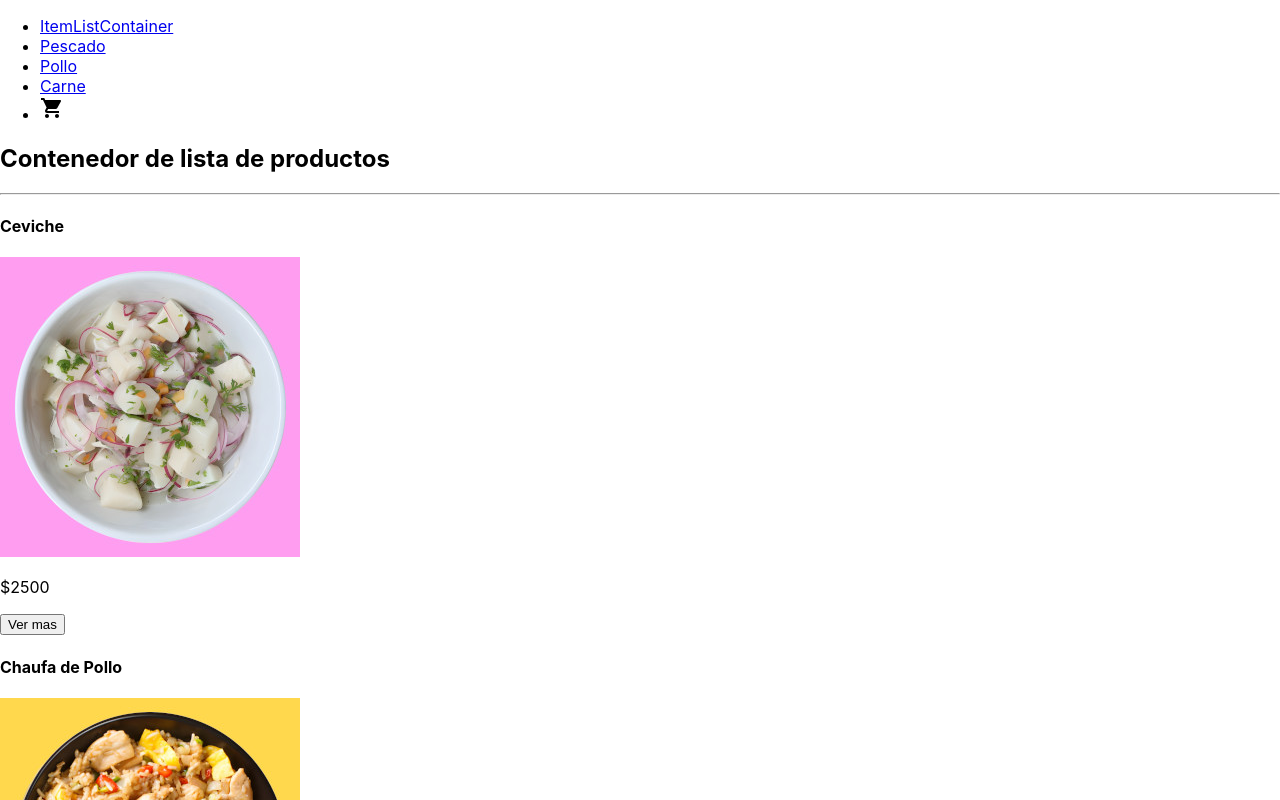
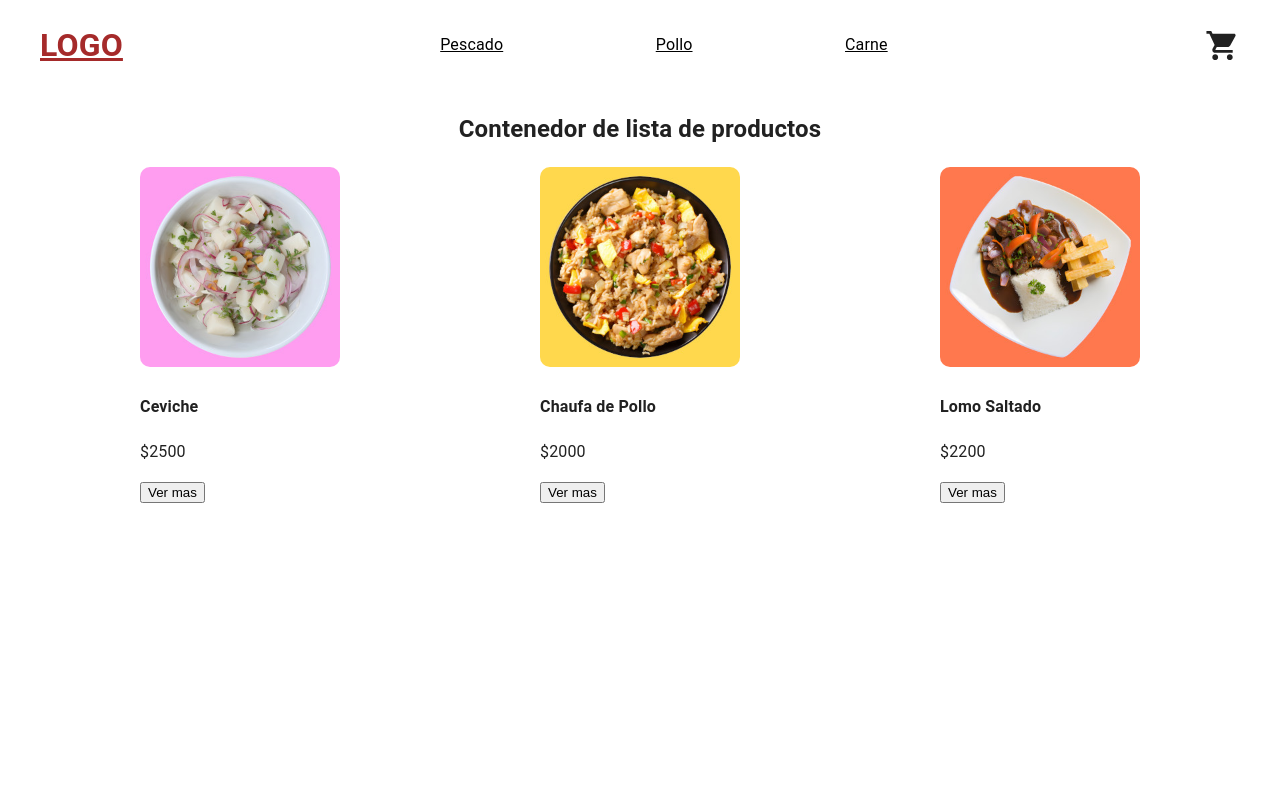
Before and after one commit to LuchoHuayta/ReactCart, a React (Create React App) app: page / in a window 1280 px wide. Shown: the top 800 px of the page. Built offline with nearby package versions, Linux system fonts and the light colour scheme.

Commit message:
basicStyle

```diff
--- a/src/App.js
+++ b/src/App.js
@@ -1,9 +1,10 @@
 import './App.scss';
 import {saludarPorConsola} from './SaludoConsola.js';
-import NavBar from './components/NavBar.js';
 import ItemListContainer from './components/ItemListContainer';
 import { BrowserRouter, Routes, Route, Navigate } from 'react-router-dom';
 import ItemDetailCointainer from './components/ItemDetailContainer';
+import Header from './components/Header';
+import CssBaseline from '@mui/material/CssBaseline'
 
 function App() {
 
@@ -13,7 +14,9 @@ function App() {
 
         <BrowserRouter>
 
-          <NavBar/>
+          <CssBaseline />
+
+          <Header/>
 
           <Routes>
             <Route path='/' element={ <ItemListContainer/> }/>
--- a/src/App.scss
+++ b/src/App.scss
@@ -1,12 +1,69 @@
-// nav {
-//     padding: 5px;
-//     background-color: paleturquoise;
+.link-active {
+    color: brown;
+}
 
-//     ul {
-//         width: 600px;
-//         margin: 0 auto;
-//         display: flex;
-//         flex-direction: row;
-//         justify-content: space-around;
-//     }
-// }
+.link-noactive {
+    color: black;
+}
+
+.spinner {
+    border: 4px-solid rgba(0, 0, 0, .1);
+    border-left-color: #E3BCB5;
+    border-radius: 50%;
+    width: 36px;
+    height: 36px;
+
+    animation: spin 1s linear infinite;
+}
+
+@keyframes spin {
+    0% {
+        transform: rotate(0deg);
+    }
+
+    100% {
+        transform: rotate(360deg);
+    }
+}
+
+.div-header {
+
+    // background-color: ;
+    display: flex;
+    justify-content: space-between;
+    align-items: center;
+    width: 1200px;
+    margin: 0 auto;
+
+    nav {
+        width: 600px;
+        margin: 0 auto;
+        display: flex;
+        flex-direction: row;
+        justify-content: space-around;
+    }
+}
+
+.div-itemListContainer {
+
+    // background-color: #E3BCB5;
+    width: 1200px;
+    margin: 0 auto;
+
+    h2 {
+        text-align: center;
+    }
+
+    .div-itemList {
+        display: flex;
+        justify-content: space-around;
+
+        .div-item {
+
+            img {
+                width: 200px;
+                border-radius: 5%;
+            }
+        }
+    }
+}
--- a/src/components/CartWidget.js
+++ b/src/components/CartWidget.js
@@ -2,10 +2,9 @@ import ShoppingCartIcon from '@mui/icons-material/ShoppingCart';
 
 const CardWidget = () => {
     return (
-        <a>
-            <ShoppingCartIcon />
-        </a>
-
+        <>
+            <ShoppingCartIcon fontSize="large" />
+        </>
     )
 }
 
--- /dev/null
+++ b/src/components/Header.js
@@ -0,0 +1,15 @@
+import NavBar from "./NavBar";
+import CardWidget from "./CartWidget.js";
+import { NavLink } from 'react-router-dom';
+
+const Header = () => {
+    return (
+        <div className="div-header">
+            <NavLink className={({isActive}) => (isActive ? "link-active" : "link-noactive")} to={'/'}><h1>LOGO</h1></NavLink>
+            <NavBar/>
+            <CardWidget/>
+        </div>
+    )
+}
+
+export default Header;
--- a/src/components/Item.js
+++ b/src/components/Item.js
@@ -3,9 +3,9 @@ import { Link } from "react-router-dom"
 const Item = ( {producto} ) => {
 
     return (
-        <div>
+        <div className="div-item">
+            <img src={producto.img} alt={producto.name}/>
             <h4>{producto.name}</h4>
-            <img src={producto.img} alt={producto.name}/>
             <p>${producto.price}</p>
             <Link to={`/item/${producto.id}`}><button>Ver mas</button></Link>
         </div>
--- a/src/components/ItemDetailContainer.js
+++ b/src/components/ItemDetailContainer.js
@@ -28,7 +28,7 @@ const ItemDetailCointainer = () => {
         <div>
             {
                 loading
-                ? <h2>Cargando...</h2>
+                ? <h3>No me funca el spinner xd</h3>
                 : <ItemDetail item={item}/>
             }
         </div>
--- a/src/components/ItemList.js
+++ b/src/components/ItemList.js
@@ -4,9 +4,7 @@ import Item from "./Item"
 const ItemList = ( {productos = []} ) => {
 
     return (
-        <div>
-            <h2>Contenedor de lista de productos</h2>
-            <hr/>
+        <div className="div-itemList">
             { productos.map((prod) => <Item producto={prod} key={prod.id}/>)}
         </div>
     )
--- a/src/components/ItemListContainer.js
+++ b/src/components/ItemListContainer.js
@@ -32,10 +32,11 @@ const ItemListContainer = () => {
     }, [categoryId])
 
     return (
-        <div>
+        <div className="div-itemListContainer">
+            <h2>Contenedor de lista de productos</h2>
             {
                 loading
-                ? <h2>Cargando...</h2>
+                ? <h3>No me funca el spinner xd</h3>
                 : <ItemList productos={productos}/>
             }
         </div>
--- a/src/components/NavBar.js
+++ b/src/components/NavBar.js
@@ -1,16 +1,12 @@
-import CardWidget from "./CartWidget.js";
-import { Link } from 'react-router-dom'
+
+import { NavLink } from 'react-router-dom'
 
 const NavBar = () => {
     return (
         <nav>
-            <ul>
-                <li><Link to={'/'}>ItemListContainer</Link></li>
-                <li><Link to={'/productos/pescado'}>Pescado</Link></li>
-                <li><Link to={'/productos/pollo'}>Pollo</Link></li>
-                <li><Link to={'/productos/carne'}>Carne</Link></li>
-                <li><CardWidget /></li>
-            </ul>
+            <NavLink className={({isActive}) => (isActive ? "link-active" : "link-noactive")} to={'/productos/pescado'}>Pescado</NavLink>
+            <NavLink className={({isActive}) => (isActive ? "link-active" : "link-noactive")} to={'/productos/pollo'}>Pollo</NavLink>
+            <NavLink className={({isActive}) => (isActive ? "link-active" : "link-noactive")} to={'/productos/carne'}>Carne</NavLink>
         </nav>
     )
 }
```
Also changed, not shown: src/components/Spinner.js (added, +11 -0 lines).
